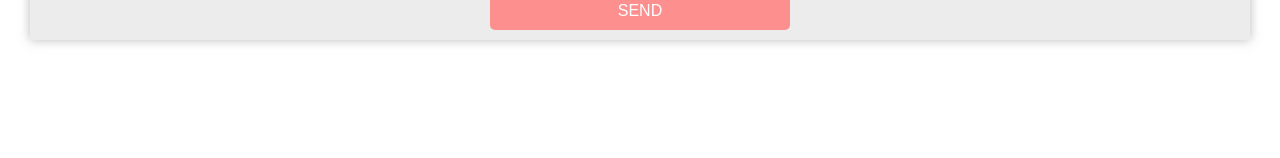
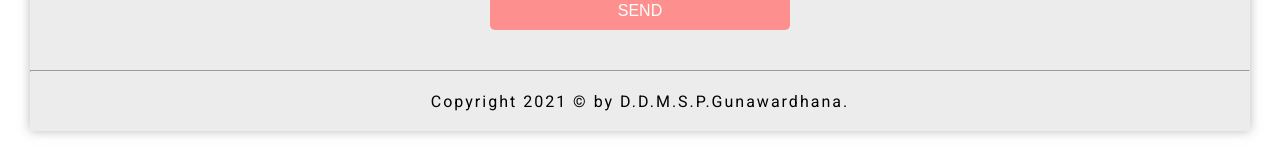
Before and after one commit to Miyuru-Shalitha/my-portfolio, a React (Create React App) app: page / in a window 1280 px wide. Shown: the part 2445-2603 px from the top of the page. Before the commit the page ends 2515 px from the top, so only its background shows below. Built offline with nearby package versions, Linux system fonts and the light colour scheme.

Commit message:
Add footer

```diff
--- a/src/App.js
+++ b/src/App.js
@@ -3,6 +3,7 @@ import Header from "./components/Header";
 import Navigation from "./components/Navigation";
 import Projects from "./components/Projects/Projects";
 import Contact from "./components/Contact/Contact";
+import Footer from "./components/Footer";
 
 function App() {
   return (
@@ -14,6 +15,8 @@ function App() {
         <About />
         <Contact />
       </main>
+      <hr />
+      <Footer />
     </div>
   );
 }
--- a/src/components/Contact/Contact.js
+++ b/src/components/Contact/Contact.js
@@ -38,7 +38,10 @@ function Contact() {
   // };
 
   return (
-    <section id="contact" className="contact u-margin-top-medium">
+    <section
+      id="contact"
+      className="contact u-margin-top-medium u-margin-bottom-medium"
+    >
       <div className="contact__heading">
         <h2 className="heading-secondary">Contact</h2>
       </div>
--- /dev/null
+++ b/src/components/Footer.js
@@ -0,0 +1,19 @@
+import React, { useEffect, useState } from "react";
+
+function Footer() {
+  const [currentYear, setCurrentYear] = useState(2021);
+
+  useEffect(() => {
+    const today = new Date();
+
+    setCurrentYear(today.getFullYear());
+  }, []);
+
+  return (
+    <footer className="footer">
+      <p>Copyright {currentYear} &copy; by D.D.M.S.P.Gunawardhana.</p>
+    </footer>
+  );
+}
+
+export default Footer;
--- /dev/null
+++ b/src/scss/layout/_footer.scss
@@ -0,0 +1,6 @@
+@use "../abstracts" as *;
+
+.footer {
+  text-align: center;
+  padding: rem(20);
+}
--- a/src/scss/layout/_index.scss
+++ b/src/scss/layout/_index.scss
@@ -1,5 +1,6 @@
 @forward "about";
 @forward "app";
 @forward "contact";
+@forward "footer";
 @forward "header";
 @forward "projects";
```
